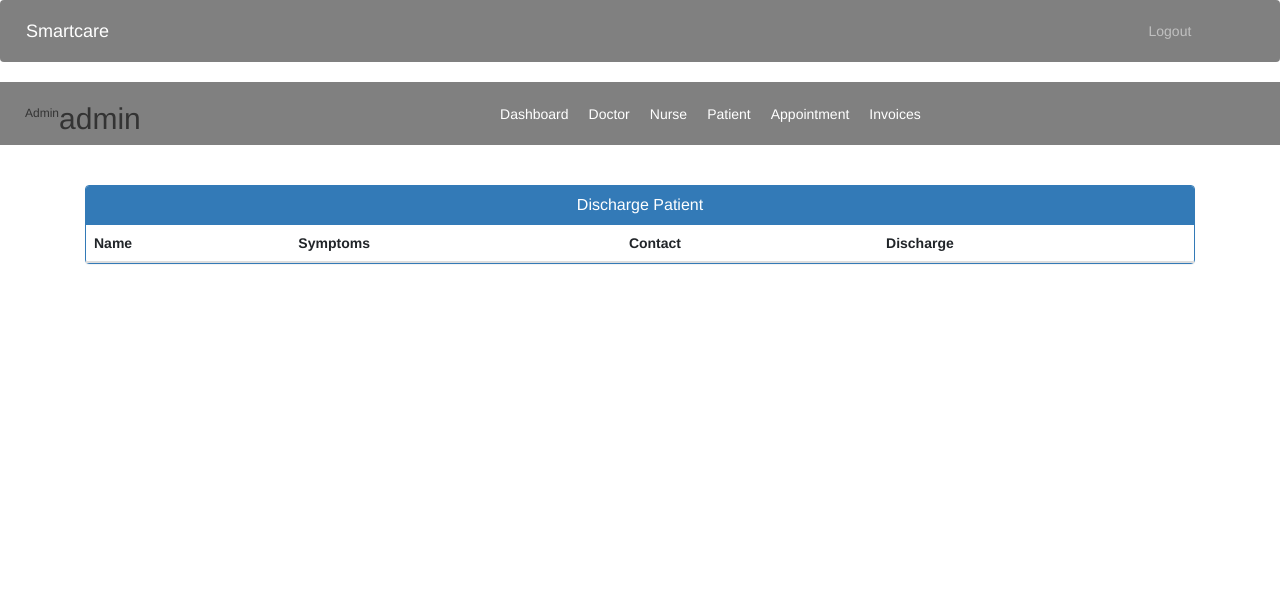
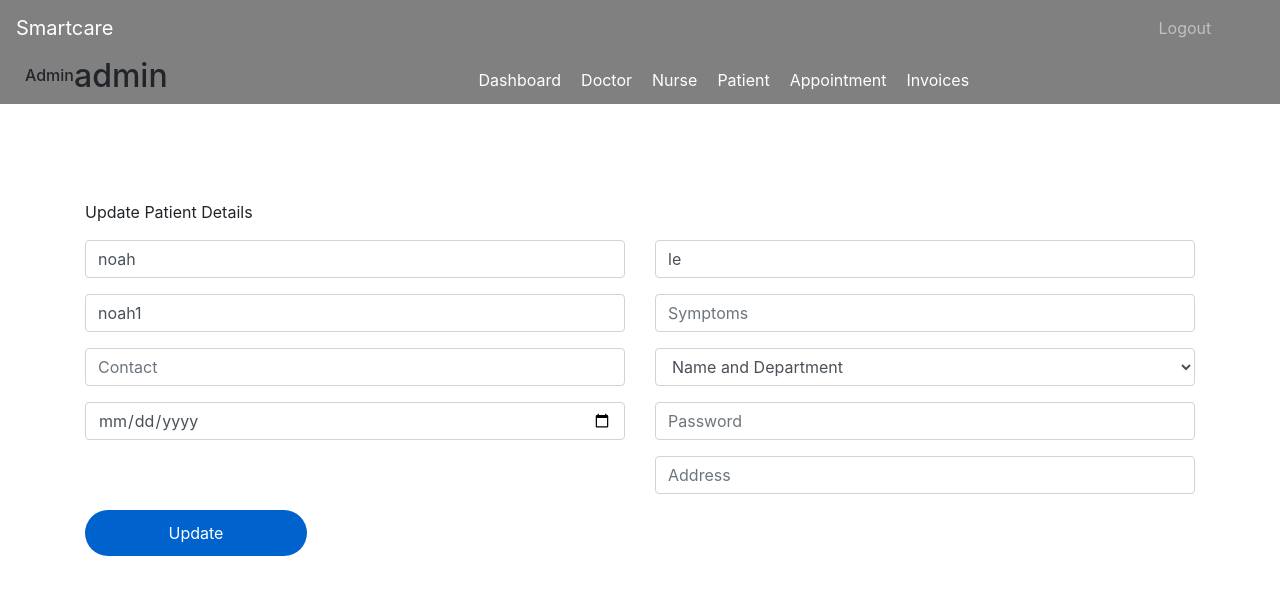
Before and after one commit to sandra-saah/SmartcareAppProject-Final, a Django app: page /update-patient/1 in a window 1280 px wide. Shown: the top 595 px of the page. Run offline with Django 4.2, Linux system fonts and the light colour scheme; a user stored in the database is signed in; data comes from the database, SQL or seed files in the repository; both versions use the stored data as it was after the commit; lists and menus that the app fills with data are empty; some libraries are stand-ins or nearby versions.

Commit message:
description discharge patient

```diff
--- a/SmartcareProject/SmartcareProject/urls.py
+++ b/SmartcareProject/SmartcareProject/urls.py
@@ -66,6 +66,7 @@ urlpatterns = [
 
     # ADMIN INVOICES
     path('admin-invoice', views.admin_invoice_view,name='admin-invoice'),
+    path('delete-invoice/<int:pk>/', views.admin_delete_invoice,name='delete-invoice-smartcare'),
 
 
     #Admin Patient Related
--- a/SmartcareProject/accounts/forms.py
+++ b/SmartcareProject/accounts/forms.py
@@ -47,9 +47,10 @@ class PatientForm(forms.ModelForm):
     #this will show dropdown __str__ method doctor model is shown on html so override it
     #to_field_name this will fetch corresponding value  user_id present in Doctor model and return it
     assignedDoctorId=forms.ModelChoiceField(queryset=models.Doctor.objects.all().filter(status=True),empty_label="Name and Department", to_field_name="user_id")
+    date_of_birth = forms.DateField(widget=forms.DateInput(attrs={'type': 'date'}), required=True)
     class Meta:
         model=models.Patient
-        fields=['address','mobile','status','symptoms']
+        fields=['address','mobile','status','symptoms','date_of_birth']
 
 
 class AppointmentForm(forms.ModelForm):
--- a/SmartcareProject/accounts/models.py
+++ b/SmartcareProject/accounts/models.py
@@ -45,6 +45,7 @@ class Nurse(models.Model):
 class Patient(models.Model):
     user=models.OneToOneField(User,on_delete=models.CASCADE)
     address = models.CharField(max_length=40)
+    date_of_birth = models.DateField(null=True)
     mobile = models.CharField(max_length=20,null=False)
     symptoms = models.CharField(max_length=100,null=False)
     assignedDoctorId = models.PositiveIntegerField(null=True)
@@ -76,11 +77,10 @@ class PatientDischargeDetails(models.Model):
     address = models.CharField(max_length=40)
     mobile = models.CharField(max_length=20,null=True)
     symptoms = models.CharField(max_length=100,null=True)
-
+    description=models.TextField(max_length=500,null=True,default='')
     admitDate=models.DateField(null=False)
     releaseDate=models.DateField(null=False)
     daySpent=models.PositiveIntegerField(null=False)
-
 
     medicineCost=models.PositiveIntegerField(null=False)
     doctorFee=models.PositiveIntegerField(null=False)
--- a/SmartcareProject/accounts/views.py
+++ b/SmartcareProject/accounts/views.py
@@ -519,6 +519,7 @@ def admin_add_patient_view(request):
             patient.user=user
             patient.status=True
             patient.assignedDoctorId=request.POST.get('assignedDoctorId')
+
             patient.save()
 
             my_patient_group = Group.objects.get_or_create(name='PATIENT')
@@ -553,21 +554,39 @@ def reject_patient_view(request,pk):
     patient.delete()
     return redirect('admin-approve-patient')
 
+
 @login_required(login_url='adminlogin')
 @user_passes_test(is_admin)
 def admin_discharge_patient_view(request):
-    patients=models.Patient.objects.all().filter(status=True)
-    return render(request,'smartcare/admin_discharge_patient.html',{'patients':patients})
+    appointments = models.Appointment.objects.filter(status=True)
+    patients = models.Patient.objects.filter(status=True)
 
+    for appointment in appointments:
+        appointment.doctorName = models.User.objects.get(id=appointment.doctorId).first_name
+        appointment.patientName = models.User.objects.get(id=appointment.patientId).first_name
+
+    mydic = {
+        'appointments': appointments,
+        'patients': patients
+    }
+
+    return render(request, 'smartcare/admin_discharge_patient.html', context=mydic)
 
 
 @login_required(login_url='adminlogin')
 @user_passes_test(is_admin)
 def discharge_patient_view(request,pk):
     patient=models.Patient.objects.get(id=pk)
-    days=(date.today()-patient.admitDate)
+    pDD=models.PatientDischargeDetails()
+    appointments = models.Appointment.objects.all().filter(status=True)
+    for appointment in appointments:
+        appointment.doctorName = models.User.objects.get(id=appointment.doctorId).first_name
+        appointment.patientName = models.User.objects.get(id=appointment.patientId).first_name
+
+
+    days=(date.today()-patient.admitDate) #2 days, 0:00:00
     assignedDoctor=models.User.objects.all().filter(id=patient.assignedDoctorId)
-    d=days.days
+    d=days.days # only how many day that is 2
     patientDict={
         'patientId':pk,
         'name':patient.get_name,
@@ -578,7 +597,10 @@ def discharge_patient_view(request,pk):
         'todayDate':date.today(),
         'day':d,
         'assignedDoctorName':assignedDoctor[0].first_name,
+        'appointments': appointments,
+        'patients': patient
     }
+
     if request.method == 'POST':
         feeDict ={
             'doctorFee':request.POST['doctorFee'],
@@ -586,9 +608,9 @@ def discharge_patient_view(request,pk):
             'OtherCharge' : request.POST['OtherCharge'],
             'total':int(request.POST['doctorFee'])+int(request.POST['medicineCost'])+int(request.POST['OtherCharge'])
         }
+
         patientDict.update(feeDict)
         #for updating to database patientDischargeDetails (pDD)
-        pDD=models.PatientDischargeDetails()
         pDD.patientId=pk
         pDD.patientName=patient.get_name
         pDD.assignedDoctorName=assignedDoctor[0].first_name
@@ -603,8 +625,8 @@ def discharge_patient_view(request,pk):
         pDD.OtherCharge=int(request.POST['OtherCharge'])
         pDD.total=int(request.POST['doctorFee'])+int(request.POST['medicineCost'])+int(request.POST['OtherCharge'])
         pDD.save()
-        return render(request,'smartcare/patient_final_bill.html',context=patientDict)
-    return render(request,'smartcare/patient_generate_bill.html',context=patientDict)
+        return render(request,'smartcare/patient_final_bill.html',context=patientDict,)
+    return render(request,'smartcare/patient_generate_bill.html',context=patientDict,)
 
 
 
@@ -646,7 +668,6 @@ def download_pdf_view(request,pk):
     }
     return render_to_pdf('smartcare/download_bill.html',dict)
 
-
 #---------------------------------------------------------------------------------
 #------------------------ INVOICE VIEWS  ------------------------------
 #---------------------------------------------------------------------------------
@@ -658,6 +679,19 @@ def admin_invoice_view(request):
     return render(request,'smartcare/admin_view_invoice.html',{'invoices':invoices})
 
 
+@login_required(login_url='adminlogin')
+@user_passes_test(is_admin)
+def admin_invoice_download(request,pk):
+    patient = models.Patient.objects.get(id=pk)  # Fetch patient based on the provided pk
+    invoices = models.PatientDischargeDetails.objects.filter(patientId=patient.id).order_by('-id')[:1]
+    return render(request, 'smartcare/download_bill.html', {'invoices': invoices})
+
+@login_required(login_url='adminlogin')
+@user_passes_test(is_admin)
+def admin_delete_invoice(request,pk):
+    invoices=models.PatientDischargeDetails.objects.all().filter()
+    invoices.delete()
+    return redirect('admin-view-invoices')
 
 # -------------------------------------------------
 # ___________PATIENT RELATED_________________
--- a/SmartcareProject/templates/smartcare/admin_update_patient.html
+++ b/SmartcareProject/templates/smartcare/admin_update_patient.html
@@ -1,50 +1,99 @@
 {% extends 'smartcare/admin_base.html' %}
+{% load widget_tweaks %}
 {% block content %}
 
 <head>
-  <link href="//netdna.bootstrapcdn.com/bootstrap/3.0.0/css/bootstrap.min.css" rel="stylesheet" id="bootstrap-css">
-  <script src="//netdna.bootstrapcdn.com/bootstrap/3.0.0/js/bootstrap.min.js"></script>
-  <script src="//code.jquery.com/jquery-1.11.1.min.js"></script>
   <style media="screen">
     a:link {
       text-decoration: none;
     }
 
-    h6 {
+    {% comment %} .note {
       text-align: center;
+      height: 80px;
+      background: -webkit-linear-gradient(left, #0072ff, #8811c5);
+      color: #fff;
+      font-weight: bold;
+      line-height: 80px;
     }
 
-    .row {
-      margin: 100px;
+    .form-content {
+      padding: 5%;
+      border: 1px solid #ced4da;
+      margin-bottom: 2%;
+    }
+
+    .form-control {
+      border-radius: 1.5rem;
+    } {% endcomment %}
+
+    .btnSubmit {
+      border: none;
+      border-radius: 1.5rem;
+      padding: 1%;
+      width: 20%;
+      cursor: pointer;
+      background: #0062cc;
+      color: #fff;
+    }
+
+    .menu {
+      top: 50px;
     }
   </style>
+
+  {% comment %} <link href="//maxcdn.bootstrapcdn.com/bootstrap/4.1.1/css/bootstrap.min.css" rel="stylesheet" id="bootstrap-css"> {% endcomment %}
+  <script src="//maxcdn.bootstrapcdn.com/bootstrap/4.1.1/js/bootstrap.min.js"></script>
+  <script src="//cdnjs.cloudflare.com/ajax/libs/jquery/3.2.1/jquery.min.js"></script>
 </head>
+<br><br>
 
-<div class="container">
-  <div class="panel panel-primary">
-    <div class="panel-heading">
-      <h6 class="panel-title">Discharge Patient</h6>
+<form method="post" enctype="multipart/form-data">
+  {% csrf_token %}
+  <div class="container register-form">
+    <div class="form">
+      <div class="note">
+        <p>Update Patient Details</p>
+      </div>
+      <div class="form-content">
+        <div class="row">
+          <div class="col-md-6">
+            <div class="form-group">
+              {% render_field userForm.first_name class="form-control" placeholder="First Name" %}
+            </div>
+            <div class="form-group">
+              {% render_field userForm.username class="form-control" placeholder="Username" %}
+            </div>
+            <div class="form-group">
+              {% render_field patientForm.mobile class="form-control" placeholder="Contact" %}
+            </div>
+            <div class="form-group">
+              {% render_field patientForm.date_of_birth class="form-control" placeholder="Date of Birth" %}
+            </div>
+          </div>
+          <div class="col-md-6">
+            <div class="form-group">
+              {% render_field userForm.last_name class="form-control" placeholder="Last Name" %}
+            </div>
+            <div class="form-group">
+              {% render_field patientForm.symptoms class="form-control" placeholder="Symptoms" %}
+            </div>
+            <div class="form-group">
+              {% render_field patientForm.assignedDoctorId class="form-control" placeholder="Assigned Doctor" %}
+            </div>
+            <div class="form-group">
+              {% render_field userForm.password class="form-control" placeholder="Password" %}
+            </div>
+            <div class="form-group">
+              {% render_field patientForm.address class="form-control" placeholder="Address" %}
+            </div>
+          </div>
+        </div>
+        <button type="submit" class="btnSubmit">Update</button>
+      </div>
     </div>
-    <table class="table table-hover" id="dev-table">
-      <thead>
-        <tr>
-          <th>Name</th>
-          <th>Symptoms</th>
-          <th>Contact</th>
-          <th>Discharge</th>
-        </tr>
-      </thead>
-      {% for p in patients %}
-      <tr>
-        <td> {{p.get_name}}</td>
-        <td>{{p.symptoms}}</td>
-        <td>{{p.mobile}}</td>
-        <td><a class="btn btn-danger btn-xs" href="{% url 'discharge-patient' p.id  %}"><span class="glyphicon glyphicon-log-out"></span></a></td>
-      </tr>
-      {% endfor %}
-    </table>
   </div>
-</div>
+</form>
 
 
 {% endblock content %}
--- a/SmartcareProject/templates/smartcare/admin_view_invoice.html
+++ b/SmartcareProject/templates/smartcare/admin_view_invoice.html
@@ -23,6 +23,7 @@
           <th>Release Date</th>
           <th>Assigned Doctor</th>
           <th>Invoice</th>
+          <th>Delete</th>
         </tr>
       </thead>
       {% for i in invoices %}
@@ -32,7 +33,8 @@
         <td>{{i.admitDate}}</td>
         <td>{{i.releaseDate}}</td>
         <td>{{i.assignedDoctorName}}</td>
-        <td><a class="btn btn-primary btn-xs" href="{% url 'download-pdf' i.id  %}"><span class="glyphicon glyphicon-credit-card"></span></a></td>
+        <td><a class="btn btn-primary btn-xs" href="{% url 'download-pdf' i.patientId  %}"><span class="glyphicon glyphicon-credit-card"></span></a></td>
+        <td><a class="btn btn-danger btn-xs" href="{% url 'delete-invoice-smartcare' i.id  %}"><span class="glyphicon glyphicon-trash"></span></a></td>
 
       </tr>
       {% endfor %}
--- a/SmartcareProject/templates/smartcare/admin_view_patient.html
+++ b/SmartcareProject/templates/smartcare/admin_view_patient.html
@@ -33,6 +33,7 @@
           <th>Name</th>
           <th>Symptoms</th>
           <th>Contact</th>
+          <th>DOB</th>
           <th>Address</th>
           <th>Update</th>
           <th>Delete</th>
@@ -43,6 +44,7 @@
         <td> {{p.get_name}}</td>
         <td>{{p.symptoms}}</td>
         <td>{{p.mobile}}</td>
+        <td>{{p.date_of_birth}}</td>
         <td>{{p.address}}</td>
         <td><a class="btn btn-primary btn-xs" href="{% url 'update-patient' p.id  %}"><span class="glyphicon glyphicon-edit"></span></a></td>
         <td><a class="btn btn-danger btn-xs" href="{% url 'delete-patient-from-hospital' p.id  %}"><span class="glyphicon glyphicon-trash"></span></a></td>
--- a/SmartcareProject/templates/smartcare/patient_generate_bill.html
+++ b/SmartcareProject/templates/smartcare/patient_generate_bill.html
@@ -4,7 +4,7 @@
 
 <head>
   <meta charset="utf-8">
-  <title>A simple, clean, and responsive HTML invoice template</title>
+  <title>Invoice Template</title>
 
   <style>
     .invoice-box {
@@ -113,7 +113,7 @@
         <table>
           <tr>
             <td class="title">
-              <h1>Hospital Management</h1>
+              <h1>Smartcare</h1>
             </td>
 
             <td>
--- a/SmartcareProject/templates/smartcare/patientsignup.html
+++ b/SmartcareProject/templates/smartcare/patientsignup.html
@@ -39,6 +39,9 @@
                 {% render_field userForm.username class="form-control" placeholder="Username" %}
               </div>
               <div class="form-group">
+                {% render_field userForm.date_of_birth class="form-control" placeholder="DOB" %}
+              </div>
+              <div class="form-group">
                 {% render_field patientForm.address class="form-control" placeholder="Address" %}
               </div>
               <div class="form-group">
```
Also changed, not shown: SmartcareProject/templates/smartcare/admin_add_patient.html (+9 -0 lines), SmartcareProject/templates/smartcare/admin_discharge_patient.html (+7 -2 lines), SmartcareProject/templates/smartcare/patient_discharge.html (+15 -3 lines), Readme.md, SmartcareProject/accounts/migrations/0008_remove_patient_assigneddoctorid.py (added), SmartcareProject/accounts/migrations/0009_patient_assigneddoctorid.py (added), SmartcareProject/accounts/migrations/0010_patient_date_of_birth.py (added), SmartcareProject/accounts/migrations/0011_patientdischargedetails_description.py (added), SmartcareProject/db.sqlite3.
